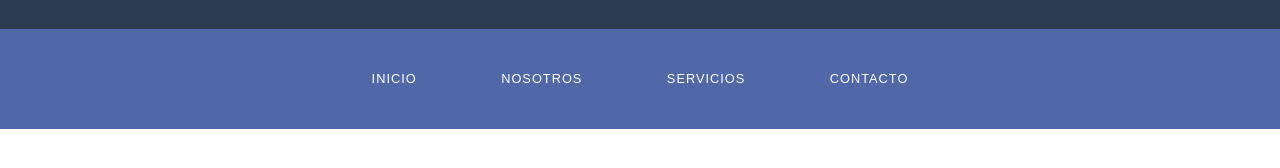
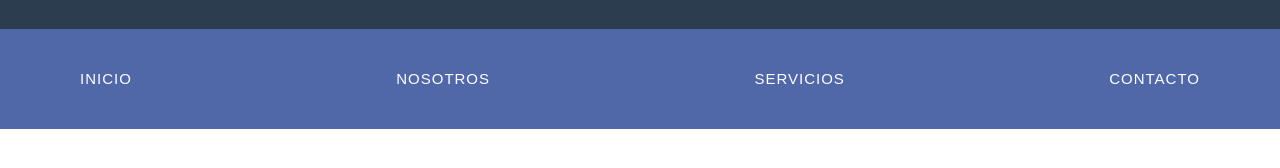
Before and after one commit to OliverMejiadelMoral/Practica, a plain HTML site: page index.html in a window 1280 px wide. Shown: the part 210-378 px from the top of the page. Drawn offline with Linux system fonts and the light colour scheme.

Commit message:
Menu bar2

```diff
--- a/index.css
+++ b/index.css
@@ -37,7 +37,7 @@
 #logoheader {
     width: 300px;
     display: flex;
-    align-items: center;
+    align-items: center ;
 }
 
 /* MENU */
@@ -57,6 +57,8 @@
 	list-style: none;
 	line-height: normal;
 	text-align: center;
+    display: flex;
+    justify-content: space-between;
 }
 
 #menu li {
@@ -69,8 +71,8 @@
 	padding: 0px 40px;
 	text-decoration: none;
 	text-align: center;
-	text-transform: uppercase;
-	font-size: 0.80em;
+  	text-transform: uppercase;
+	font-size: 15px ;
 	line-height: 100px;
 	border: none;
 	color: #FFF;
--- a/index.html
+++ b/index.html
@@ -20,7 +20,7 @@
 				<li><a href="#">Inicio</a></li>
 				<li><a href="#">Nosotros</a></li>
 				<li><a href="#">Servicios</a></li>
-				<li><a href="#">Contacto</a></li>
+				<li><a href="mailto:oliver.mejia@live.com.mx?subject=Informacion">Contacto</a></li>
 			</ul>
 		</div>
 
```
